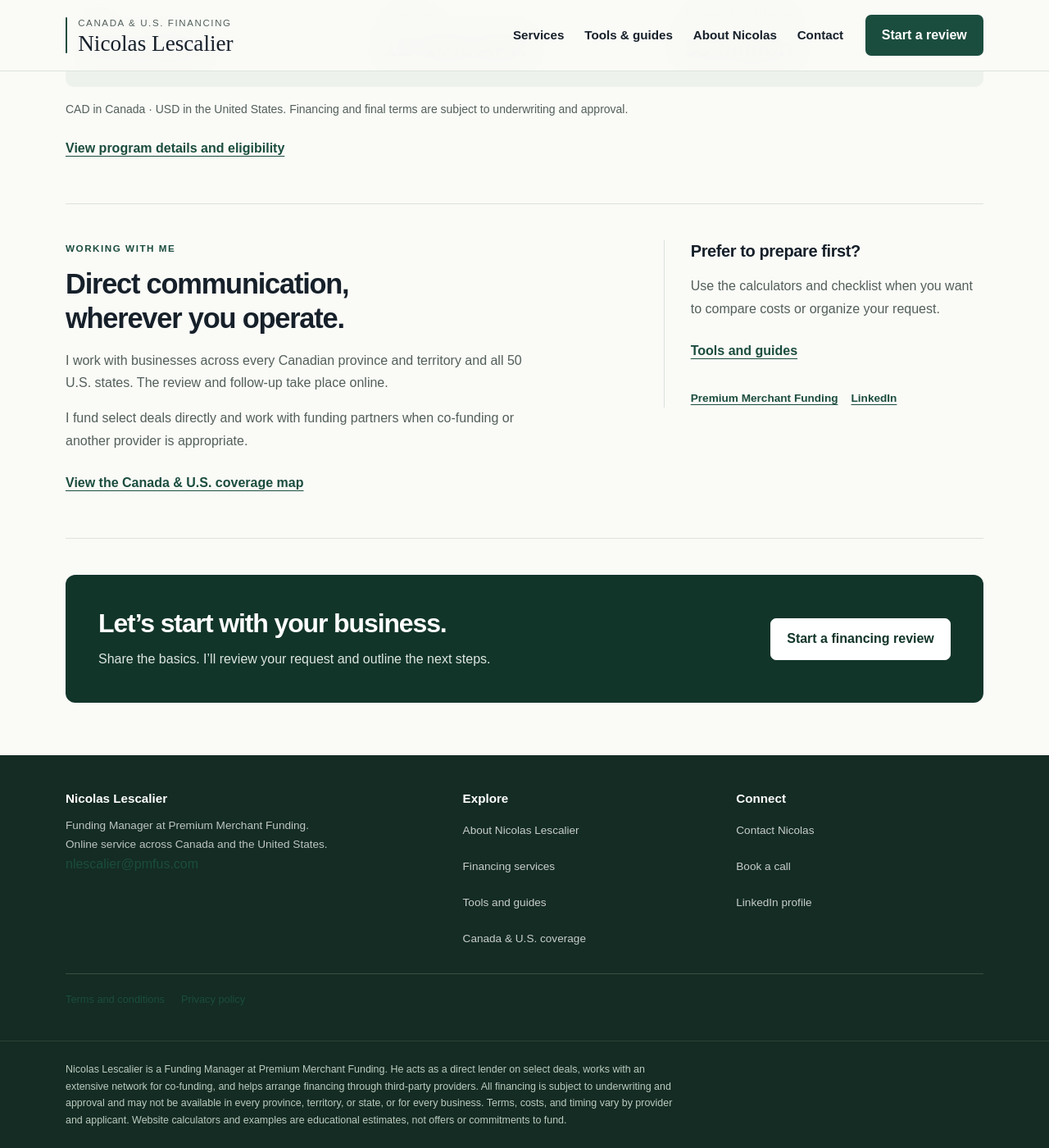
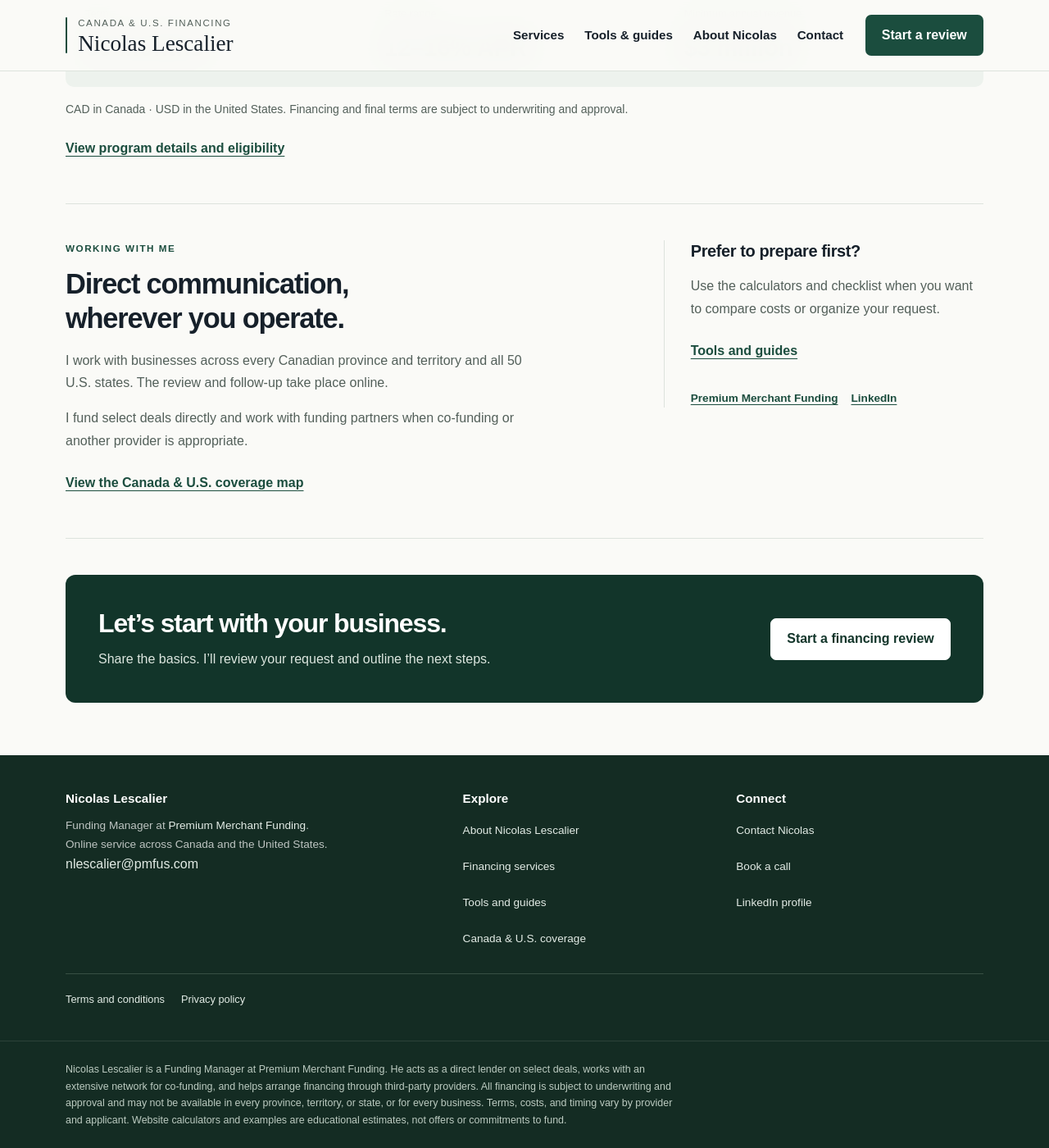
Before and after one commit to lescalier93/nicolaslescalier, a Jekyll site: the page built from index.md, in a window 1280 px wide and 1400 px high, scrolled down 1146 px. Shown: the whole window at 82% size. Built offline with Jekyll 4.4.1, drawn with Linux system fonts in a browser that asks for light colours; some web fonts are replaced.

Commit message:
Keep footer email and legal links readable on dark background

```diff
--- a/assets/css/style.css
+++ b/assets/css/style.css
@@ -2095,3 +2095,5 @@ button:disabled { cursor: wait; opacity: 0.65; }
   .hero--simple .hero__actions .text-link { justify-content: flex-start; }
   .cta-panel--simple > .button { width: 100%; }
 }
+.site-footer a { color: #e2ebe5; text-underline-offset: 0.2em; }
+.site-footer a:hover { color: #fff; }
```
